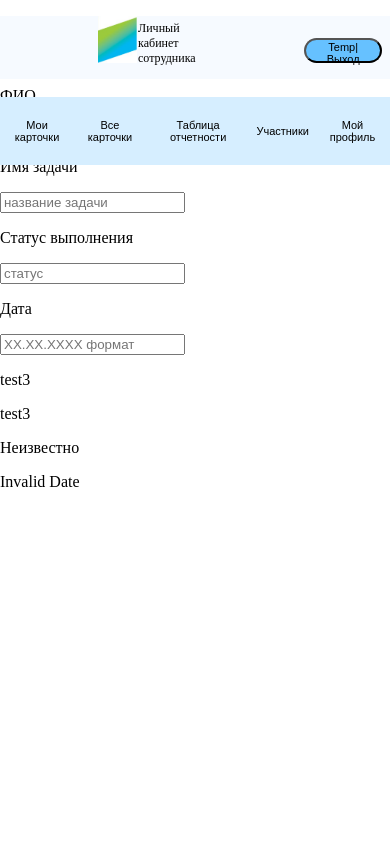
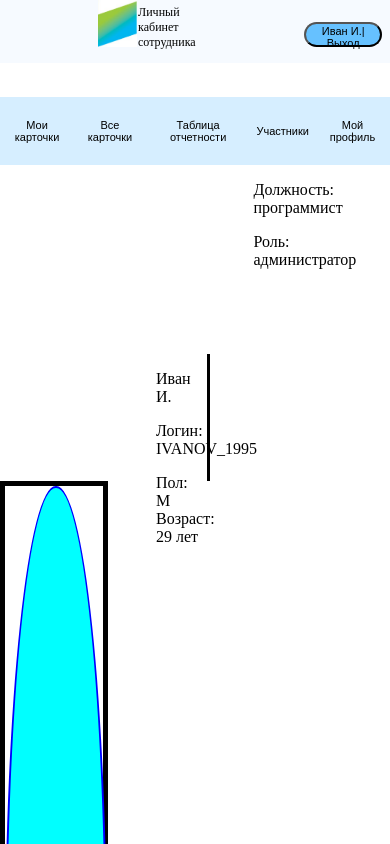
Before and after one commit to Faster-knight/siteAndreuKlemenovu, a React (Vite) app in the folder frontend/: page / in a window 390 px wide. Both pictures are taken after a click on the button "Войти". Shown: the top 844 px of the page. Built offline with nearby package versions, Linux system fonts and the light colour scheme.

Commit message:
Продолжаю верстать Профиль

```diff
--- a/frontend/src/App.tsx
+++ b/frontend/src/App.tsx
@@ -17,9 +17,14 @@ export enum RoleSet {
 export interface User {
   id: number,
   username: string,
+  login: string,
+  male: string,
+  age: number,
+  companyposition: string,
+  companyrole: string,
   email?: string,
   role: RoleSet,
-  rule: string
+  rule: string,
 }
 
 export interface AuthContextValue {
@@ -50,7 +55,7 @@ function App() {
     // TODO create a fetch request in backend and read jwt token or user data
     // TODO create a new hash string ssesion
     setSsesion(getRandomString());
-    setUser({id: -1, username: "Temp", email: undefined, role: RoleSet.guest, rule: "guest"});
+    setUser({id: 1, username: "Иван И.", login: "IVANOV_1995", male: "М", age: 29, companyposition: "программист", companyrole: "администратор", email: undefined, role: RoleSet.guest, rule: "guest"});
   }
   const unlogin = () => {
     // TODO create a tetch request in backend to unlogin state
--- a/frontend/src/components/Header/HeaderComponent.css
+++ b/frontend/src/components/Header/HeaderComponent.css
@@ -138,7 +138,7 @@
     }*/
     /* Блок для работы с верхней строкой */
     .App-header-title {
-        background-color: #f6faff;
+        background-color: #b7d0ef;
         width: 100%;
         height: 11.5%;
         position: fixed;
@@ -182,7 +182,7 @@
     .App-header-title-item1 button {
         width: 45%;
         height: 70%;
-        background-color: #66c1ff;
+        background-color: #66c1ee;
         border-radius: 20px;
     }
     /* Блок для работы с header */
@@ -193,7 +193,7 @@
         top: 11.5%;
         display: flex;
         justify-content: space-evenly;
-        background: #d6eeff;
+        background: #8ccfff;
     }
     .App-header-contol-item0-mobile,
     .App-header-contol-item1-mobile {
@@ -204,7 +204,7 @@
     .App-header-control-item3 button,
     .App-header-control-item4 button,
     .App-header-control-item5 button{
-        background-color: #d6eeff;
+        background-color: #8ccfff;
         border-radius: 0;
         height: 100%;
         border: none;
@@ -221,6 +221,7 @@
 /*
 Коды для цветов
 #f6faff - еле видный белый
-#d6eeff - еле голубой
-#66c1ff - сильно синий
+#66c1ff - цвет кнопки при наведении
+#8ccfff - еле голубой
+#66c1ee - сильно синий
 */
--- a/frontend/src/pages/ProfilePage/ProfilePage.css
+++ b/frontend/src/pages/ProfilePage/ProfilePage.css
@@ -0,0 +1,60 @@
+.ProfilePage{
+    background-color: #a7e3f4;
+}
+
+.App-profile-body-img {
+    width: 25%;
+    height: 200%;
+    position: absolute;
+    top: 50%;
+    left: 0%;
+    border: 5px solid black;
+}
+
+.App-profile-body-img-item0 {
+    position: absolute;
+    width: 100%;
+    height: 75%;
+    background-color: aqua;
+    border: 2px solid blue;
+    border-radius: 50%;
+}
+
+.App-profile-body-img button {
+    position: absolute;
+    top: 80%;
+    left: 5%;
+    background-color: #8ccfff;
+    border-radius: 0;
+    height: 20%;
+    border: none;
+}
+
+.App-profile-body {
+    width: 100%;
+    height: 75%;
+    position: absolute;
+    top: 19.5%;
+}
+
+.App-profile-body-div-line {
+    width: 0.5%;
+    height: 20%;
+    border-left: 3px solid black;
+    position: absolute;
+    left: 53%;
+    top: 30%;
+}
+
+.App-profile-body-left-div {
+    width: 12%;
+    position: absolute;
+    top: 30%;
+    left: 40%;
+}
+
+.App-profile-body-right-div {
+    position: absolute;
+    top: 0;
+    left: 65%;
+}
--- a/frontend/src/pages/ProfilePage/ProfilePage.tsx
+++ b/frontend/src/pages/ProfilePage/ProfilePage.tsx
@@ -1,9 +1,28 @@
+import { useContext, useState } from 'react';
 import './ProfilePage.css';
+import { AuthContext, AuthContextValue } from '../../App';
 
 function ProfilePage() {
+    const {user} = useContext<AuthContextValue>(AuthContext);
     return (
         <div className="ProfilePage">
-
+            <header className='App-header'></header>
+            <div className='App-profile-body'>
+                <div className='App-profile-body-img'>
+                    <div className='App-profile-body-img-item0'></div>
+                    <button> Редактировать </button>
+                </div>
+                <div className='App-profile-body-left-div'>
+                <p>{user ? user.username: "error"}</p>
+                <p>Логин: {user ? user.login: "error"}</p>
+                <p>Пол: {user ? user.male: "error"} Возраст: {user ? user.age: "error"} лет</p>
+                </div>
+                <div className='App-profile-body-div-line'></div>
+                <div className='App-profile-body-right-div'>
+                <p>Должность: {user ? user.companyposition: "error"}</p>
+                <p>Роль: {user ? user.companyrole: "error"}</p>
+                </div>
+            </div>
         </div>
     )
 }
--- a/frontend/src/pages/RootPage/RootPage.tsx
+++ b/frontend/src/pages/RootPage/RootPage.tsx
@@ -4,7 +4,7 @@ import { AuthContext, AuthContextValue } from '../../App';
 import LoginForm from '../../forms/LoginForm/LoginForm';
 import RegForm from '../../forms/RegForm/RegForm';
 import HeaderComponent from '../../components/Header/HeaderComponent';
-import TableDocs from '../../components/TableDocs/TableDocs';
+import ProfilePage from '../ProfilePage/ProfilePage';
 
 function RootPage() {
     const context = useContext<AuthContextValue>(AuthContext);
@@ -29,7 +29,7 @@ function RootPage() {
         ) : (
             <div className='MainPage'>
                 <HeaderComponent />
-                <TableDocs />
+                <ProfilePage />
             </div>
         )
     )
```
